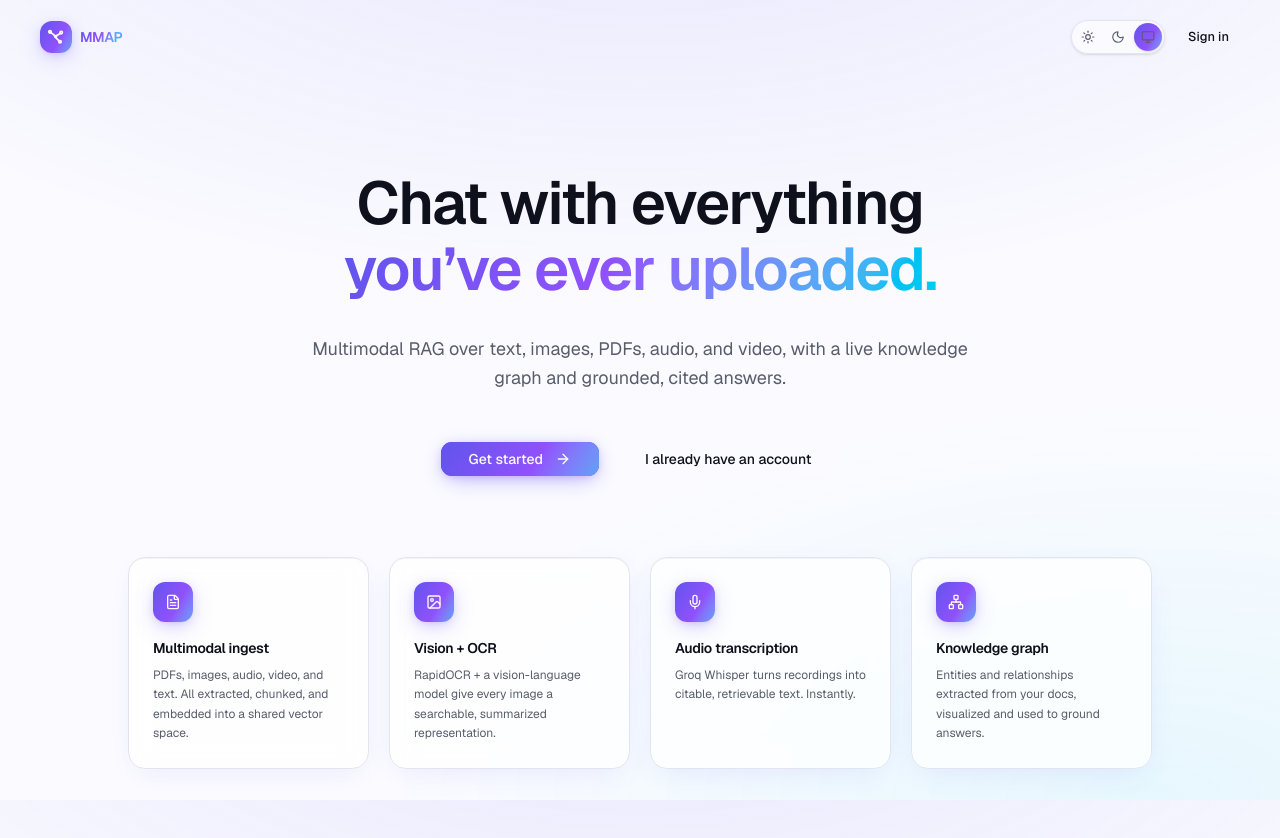
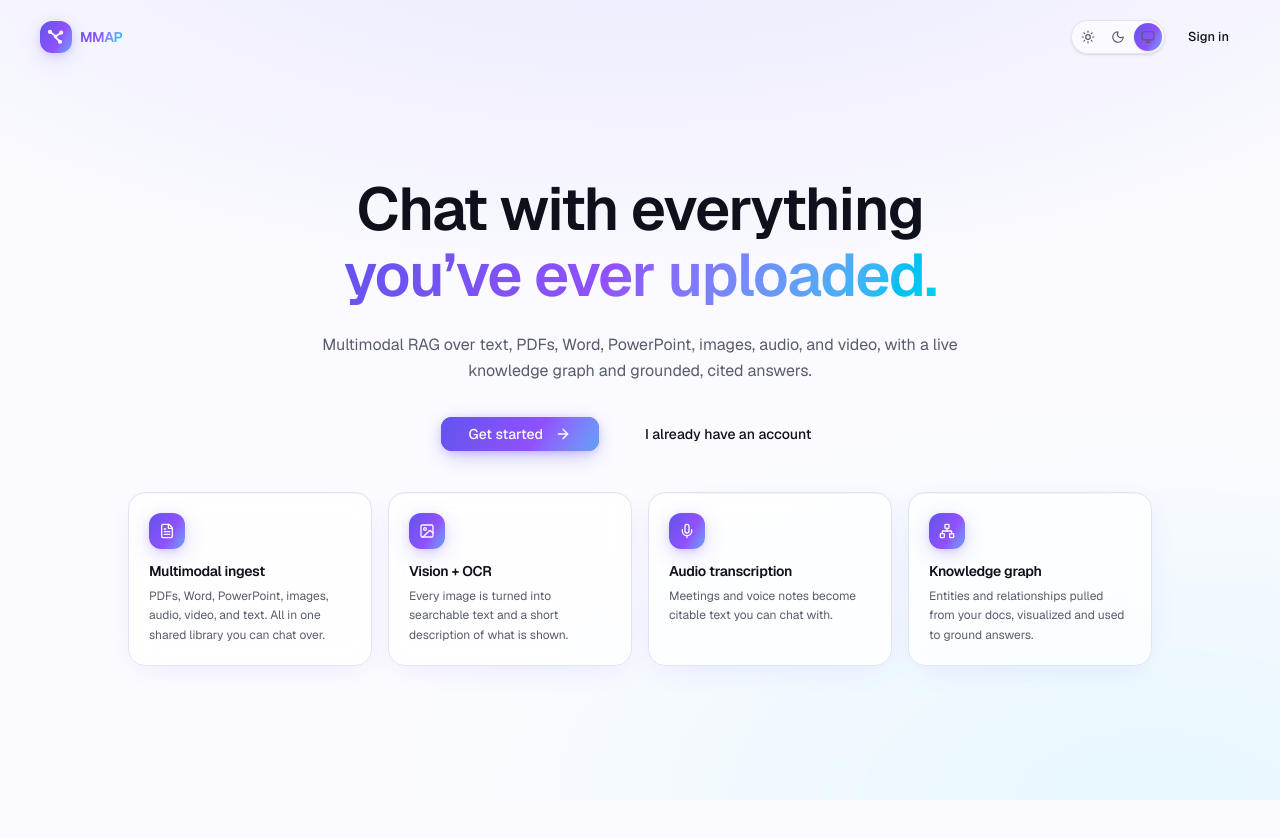
Before and after one commit to JugalGajjar/Multimodal-AI-Intelligence-Platform, a Next.js app in the folder frontend/: page / in a window 1280 px wide. Shown: the top 838 px of the page. After the commit the page ends 800 px from the top, so only its background shows below. Built offline with nearby package versions, Linux system fonts and the light colour scheme; no server answers.

Commit message:
docs+landing: reflect .docx/.pptx across docs; drop tech-names + viewport-fit on landing

```diff
--- a/frontend/src/app/dashboard/about/page.tsx
+++ b/frontend/src/app/dashboard/about/page.tsx
@@ -131,14 +131,17 @@ export default function AboutPage() {
                   >
                     Your documents
                   </Link>{" "}
-                  and drop in a file. PDFs, images, audio (mp3, wav), video
-                  (mp4, webm, mov up to five minutes), or plain text and
-                  markdown. The cap is 100 MB per file.
+                  and drop in a file. PDFs, Word documents (.docx), PowerPoint
+                  decks (.pptx), images, audio (mp3, wav), video (mp4, webm,
+                  mov up to five minutes), or plain text and markdown. The
+                  cap is 100 MB per file.
                 </li>
                 <li>
                   Wait for the status badge to flip to{" "}
                   <em>processed</em>. Big files take longer because the worker
-                  is doing OCR, Whisper, and embedding in the background.
+                  is doing OCR, Whisper, and embedding in the background. If
+                  it flips to <em>failed</em>, hover the badge to read why
+                  and try a smaller or text-based version of the file.
                 </li>
                 <li>
                   Come back to the{" "}
@@ -255,11 +258,14 @@ export default function AboutPage() {
               <ul className="space-y-2 text-sm leading-relaxed">
                 <li>
                   <strong>Reading.</strong> RapidOCR for images, Whisper
-                  Large v3 Turbo on Groq for audio, native parse for PDFs
-                  and text. Video samples up to 30 adaptive frames plus the
-                  audio track, then feeds all of it into a single Nemotron
-                  Nano 2 VL call so the model can cross reference what is
-                  said against what is shown.
+                  Large v3 Turbo on Groq for audio, native parse for PDFs,
+                  Word, PowerPoint, and plain text. Video samples up to 30
+                  adaptive frames plus the audio track, then feeds all of
+                  it into a single Nemotron Nano 2 VL call so the model
+                  can cross reference what is said against what is shown.
+                  PowerPoint slides are chunked per slide and speaker
+                  notes are preserved so citations point at the exact
+                  slide the answer came from.
                 </li>
                 <li>
                   <strong>Indexing.</strong> Each chunk is embedded twice.
--- a/frontend/src/app/layout.tsx
+++ b/frontend/src/app/layout.tsx
@@ -21,7 +21,7 @@ const geistMono = Geist_Mono({
 export const metadata: Metadata = {
   title: "Multimodal AI Intelligence Platform",
   description:
-    "Multimodal RAG over text, images, PDFs, audio, and video, with knowledge graphs and agentic reasoning.",
+    "Multimodal RAG over text, PDFs, Word, PowerPoint, images, audio, and video, with knowledge graphs and agentic reasoning.",
 };
 
 // Explicit viewport export. Without this Next.js sometimes ships no viewport
--- a/frontend/src/app/page.tsx
+++ b/frontend/src/app/page.tsx
@@ -9,29 +9,31 @@ const FEATURES = [
   {
     Icon: FileText,
     title: "Multimodal ingest",
-    body: "PDFs, images, audio, video, and text. All extracted, chunked, and embedded into a shared vector space.",
+    body: "PDFs, Word, PowerPoint, images, audio, video, and text. All in one shared library you can chat over.",
   },
   {
     Icon: ImageIcon,
     title: "Vision + OCR",
-    body: "RapidOCR + a vision-language model give every image a searchable, summarized representation.",
+    body: "Every image is turned into searchable text and a short description of what is shown.",
   },
   {
     Icon: Mic,
     title: "Audio transcription",
-    body: "Groq Whisper turns recordings into citable, retrievable text. Instantly.",
+    body: "Meetings and voice notes become citable text you can chat with.",
   },
   {
     Icon: Network,
     title: "Knowledge graph",
-    body: "Entities and relationships extracted from your docs, visualized and used to ground answers.",
+    body: "Entities and relationships pulled from your docs, visualized and used to ground answers.",
   },
 ];
 
 export default function Home() {
   return (
-    <div className="flex min-h-svh flex-col">
-      <header className="flex items-center justify-between px-6 py-5 sm:px-10">
+    // Mobile grows naturally (min-h-svh). Desktop (lg+) is locked to the
+    // viewport so the whole page fits without scroll.
+    <div className="flex min-h-svh flex-col lg:h-svh lg:overflow-hidden">
+      <header className="flex shrink-0 items-center justify-between px-6 py-5 sm:px-10">
         <BrandMark size="md" />
         <div className="flex items-center gap-3">
           <ThemeToggle />
@@ -44,19 +46,20 @@ export default function Home() {
         </div>
       </header>
 
-      <main className="flex flex-1 flex-col items-center justify-center px-6 py-16 sm:py-24">
-        <section className="flex max-w-3xl flex-col items-center gap-8 text-center">
-          <h1 className="text-4xl font-semibold leading-[1.1] tracking-tight sm:text-6xl">
+      <main className="flex flex-1 flex-col items-center justify-center gap-10 px-6 pb-10 sm:gap-14 sm:pb-16 lg:gap-10 lg:pb-8">
+        <section className="flex max-w-3xl flex-col items-center gap-6 text-center">
+          <h1 className="text-3xl font-semibold leading-[1.1] tracking-tight sm:text-5xl lg:text-6xl">
             Chat with everything
             <br />
-            <span className="text-gradient-brand">you’ve ever uploaded.</span>
+            <span className="text-gradient-brand">you&rsquo;ve ever uploaded.</span>
           </h1>
-          <p className="max-w-2xl text-base leading-relaxed text-muted-foreground sm:text-lg">
-            Multimodal RAG over text, images, PDFs, audio, and video, with a
-            live knowledge graph and grounded, cited answers.
+          <p className="max-w-2xl text-sm leading-relaxed text-muted-foreground sm:text-base">
+            Multimodal RAG over text, PDFs, Word, PowerPoint, images, audio,
+            and video, with a live knowledge graph and grounded, cited
+            answers.
           </p>
 
-          <div className="mt-4 flex flex-col items-center gap-3 sm:flex-row sm:gap-4">
+          <div className="mt-2 flex flex-col items-center gap-3 sm:flex-row sm:gap-4">
             <Link
               href="/register"
               className={
@@ -78,20 +81,20 @@ export default function Home() {
           </div>
         </section>
 
-        <section className="mt-20 grid w-full max-w-5xl gap-5 sm:grid-cols-2 lg:grid-cols-4">
+        <section className="grid w-full max-w-5xl gap-4 sm:grid-cols-2 lg:grid-cols-4">
           {FEATURES.map(({ Icon, title, body }) => (
             <article
               key={title}
-              className="glass group rounded-xl p-6 transition-transform hover:-translate-y-1"
+              className="glass group rounded-xl p-5 transition-transform hover:-translate-y-1"
             >
               <span
                 aria-hidden="true"
-                className="mb-4 inline-flex size-10 items-center justify-center rounded-lg bg-gradient-brand text-brand-foreground glow-brand"
+                className="mb-3 inline-flex size-9 items-center justify-center rounded-lg bg-gradient-brand text-brand-foreground glow-brand"
               >
                 <Icon className="size-4" />
               </span>
               <h3 className="text-sm font-semibold">{title}</h3>
-              <p className="mt-2 text-xs leading-relaxed text-muted-foreground">
+              <p className="mt-1.5 text-xs leading-relaxed text-muted-foreground">
                 {body}
               </p>
             </article>
```
Also changed, not shown: 1 other file (tests, documents, lock files or other folders).
